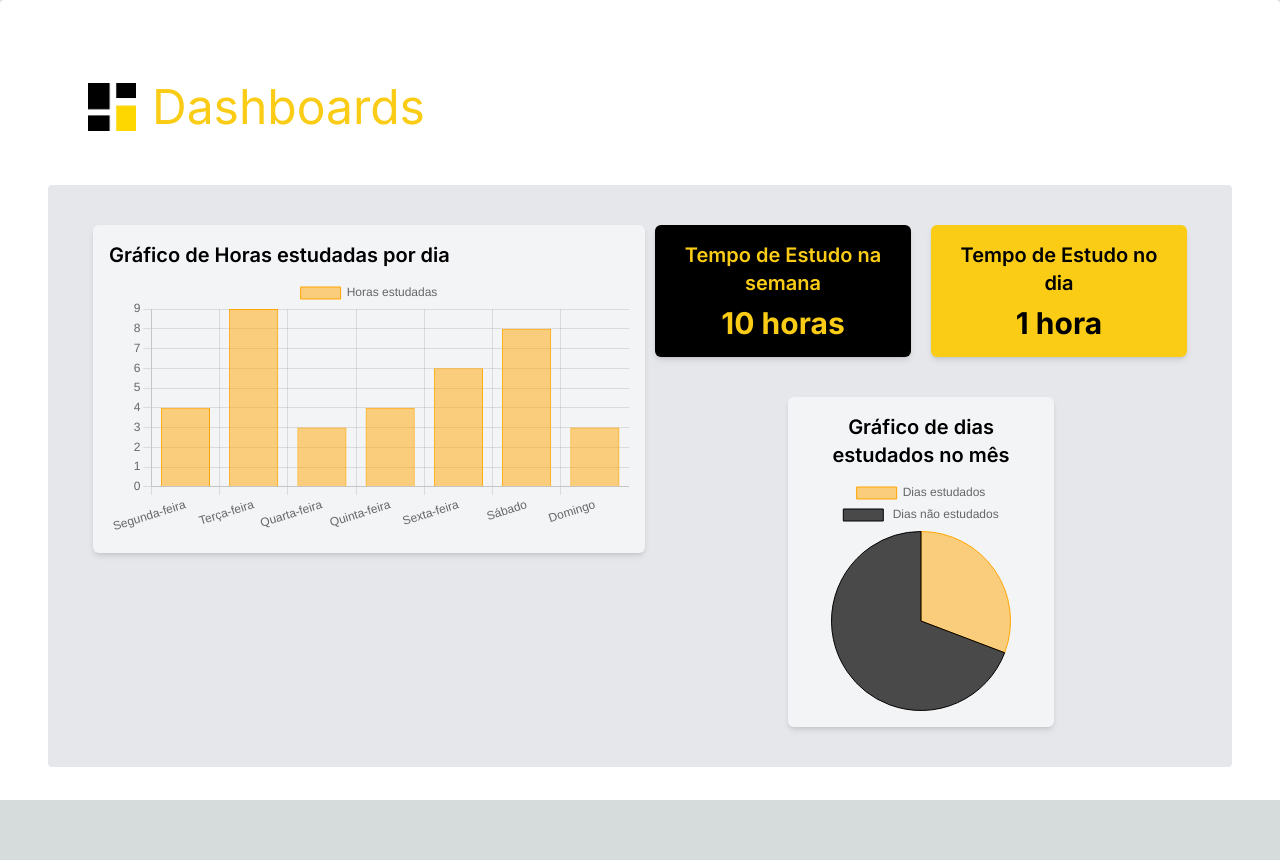
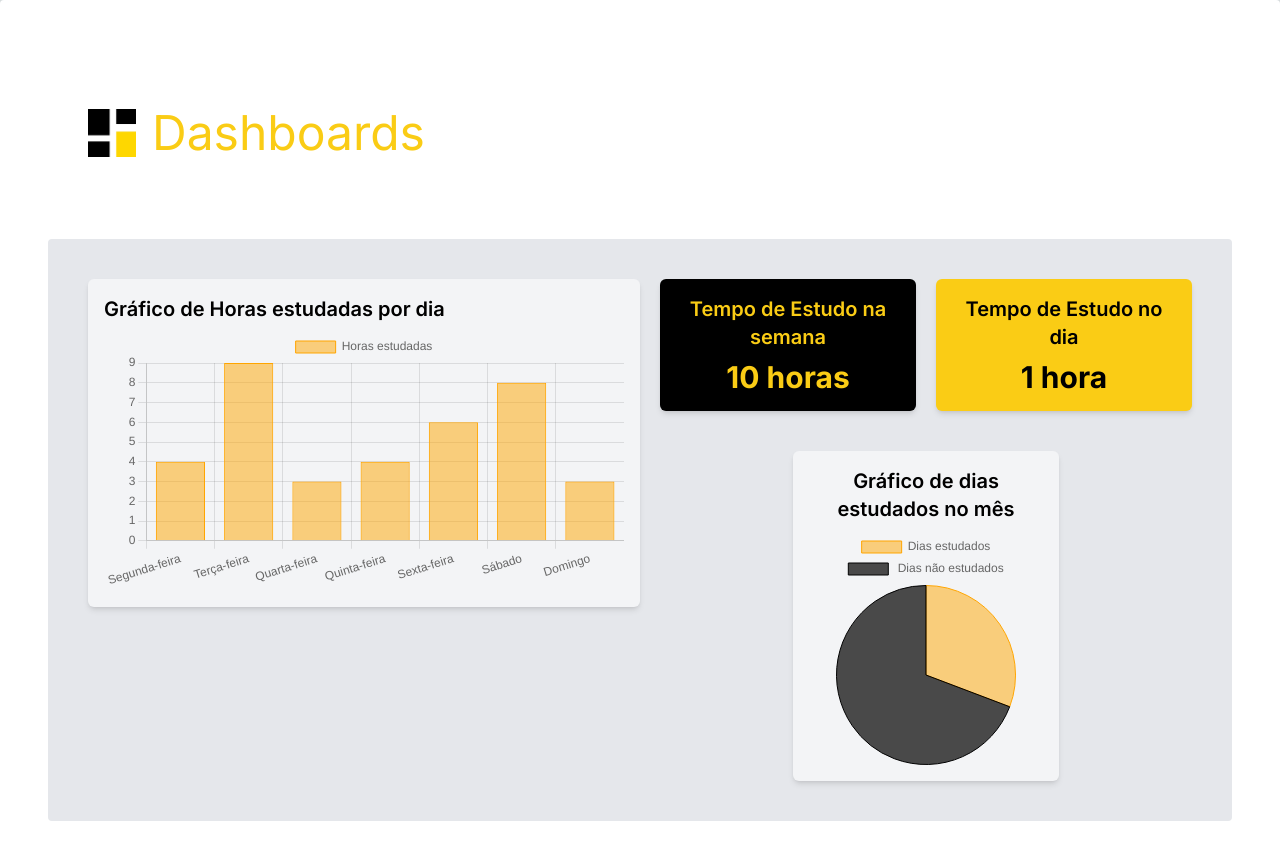
Before and after one commit to DiegoH3nr1que/FrontMec, a Next.js app in the folder project/: page / in a window 1280 px wide. Shown: the top 860 px of the page. Before the commit the page ends 800 px from the top, so only its background shows below. Built offline with nearby package versions, Linux system fonts and the light colour scheme.

Commit message:
fix(): code modifications due to div size bugs

```diff
--- a/project/src/app/page.jsx
+++ b/project/src/app/page.jsx
@@ -6,13 +6,13 @@ import ChartComponentPie from "./components/ChartPie";
 
 const Home = () => {
   return (
-    <div className="rounded bg-white h-screen w-full p-4 md:p-8 lg:p-12">
+    <div className="rounded bg-white h-[140vh] w-full p-4 md:p-8 lg:p-12">
       <header className="flex h-1/5 md:h-1/6 items-center ml-4 md:ml-10 text-black text-3xl md:text-5xl mb-5">
         <img src="./ADSMEC_logo.png" className="h-12 w-12" alt="Logo" />
         <div className="text-yellow-400 ml-2 md:ml-4">Dashboards</div>
       </header>
 
-      <div className="flex flex-row bg-gray-200 p-10 rounded justify-around ">
+      <div className="flex flex-row bg-gray-200 p-10 rounded gap-5 justify-around ">
         <Chart className="bg-purple-500 text-white rounded-lg p-4 h-[70%]" title="Tempo de estudo por dia" />
         <div className=" flex flex-col gap-10">
           <div className="flex h-[30%] text-center gap-5">
```
